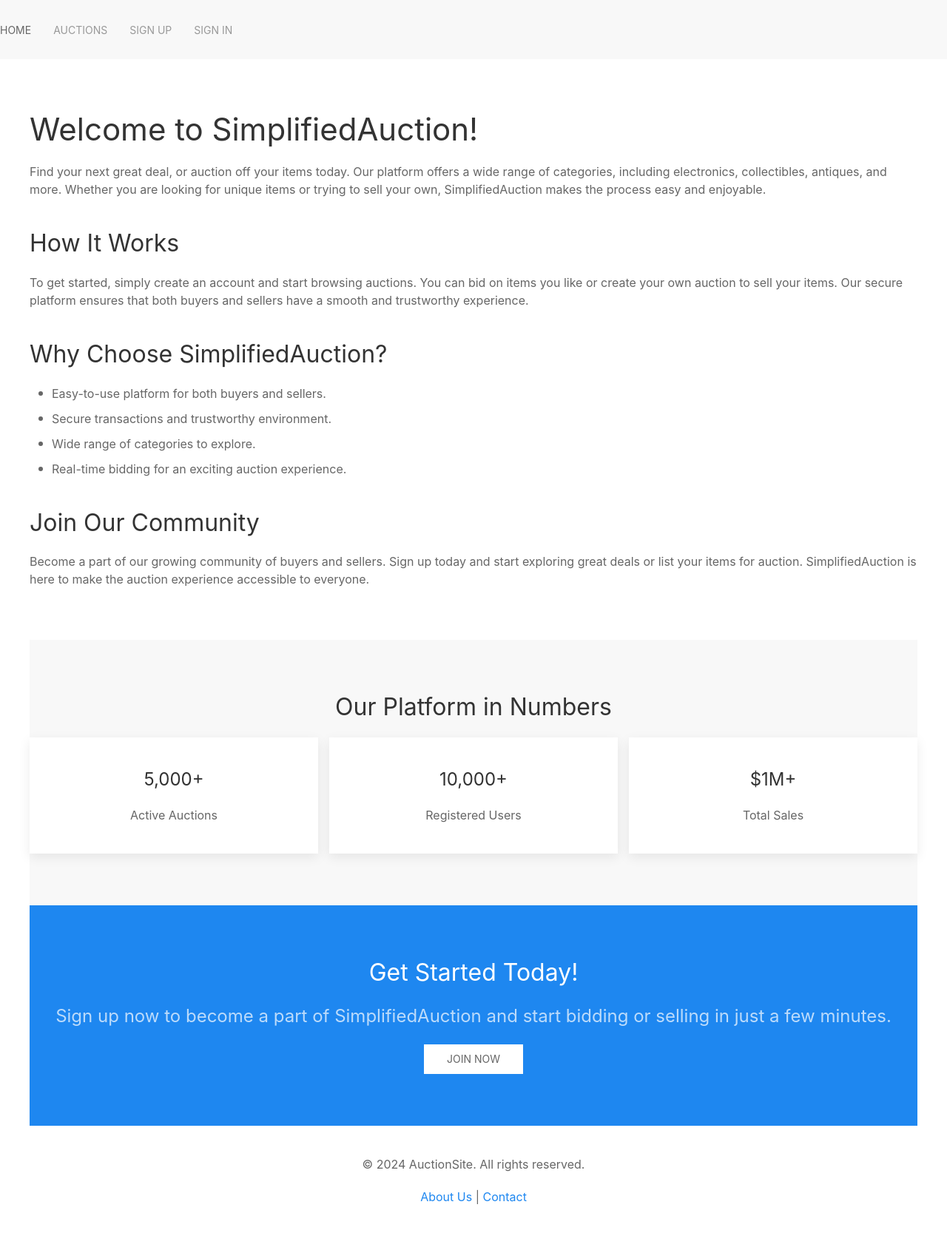
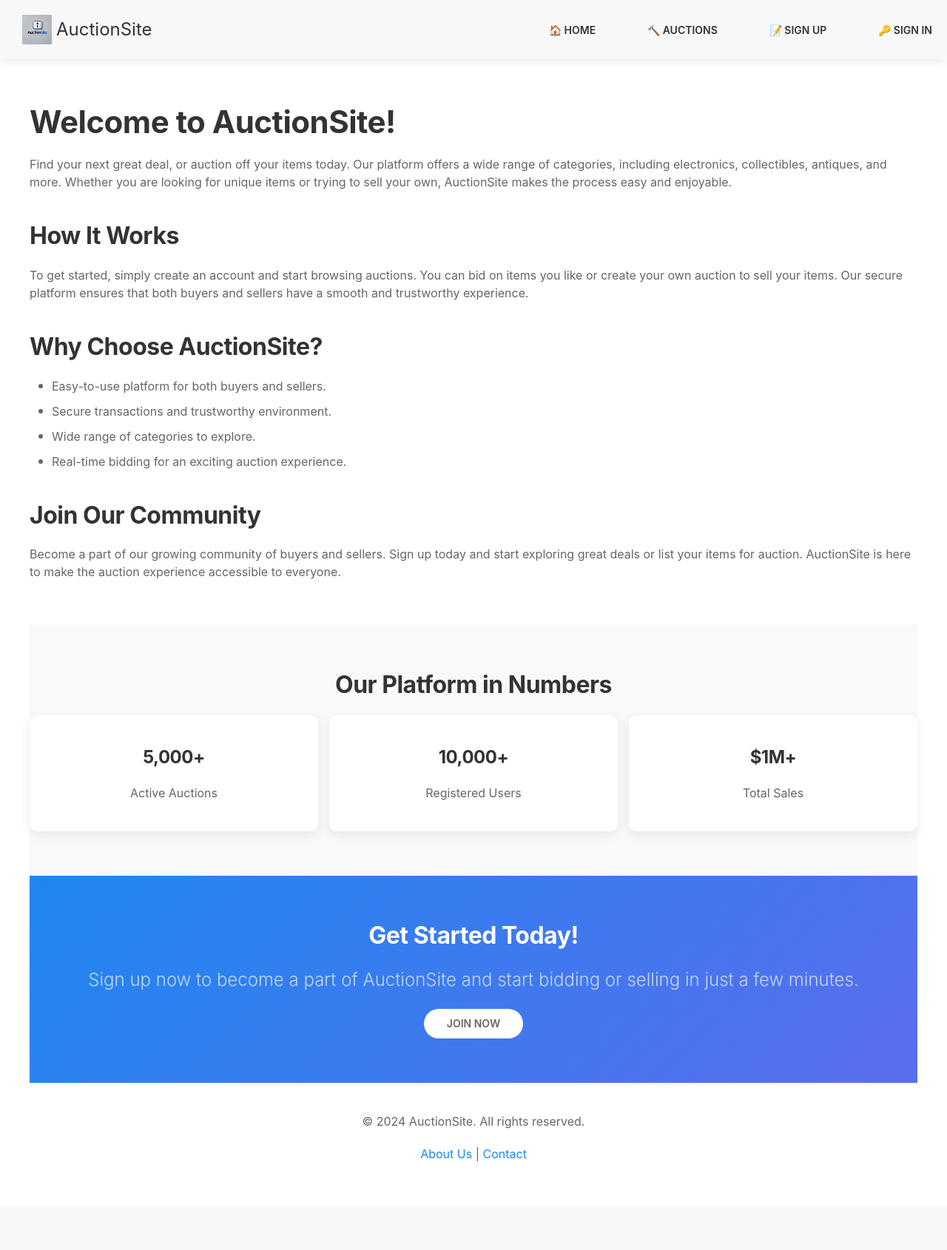
Before and after one commit to tursunbekzat/AuctionSite, a Django app: page / in a window 1280 px wide. Shown: the whole page at 74% size. After the commit the page ends 1570 px from the top, so only its background shows below. Run offline with Django 5.2, Linux system fonts and the light colour scheme.

Commit message:
Styled Homepage

```diff
--- /dev/null
+++ b/AS/core/static/css/custom.css
@@ -0,0 +1,97 @@
+  /* Custom styles for navbar */
+  .uk-navbar-container {
+      background-color: #ffffff;
+      box-shadow: 0 4px 12px rgba(0,0,0,0.08);
+  }
+
+  .uk-navbar-left {
+      margin-left: 30px;
+  }
+
+  .uk-navbar-nav > li > a {
+      color: #333;
+      font-weight: 600;
+      text-transform: uppercase;
+      padding: 0 20px;
+      transition: all 0.3s ease;
+  }
+
+  .uk-navbar-nav > li:hover > a,
+  .uk-navbar-nav > li > a:focus {
+      color: #1e87f0;
+      background-color: rgba(30, 135, 240, 0.1);
+      transform: translateY(-2px);
+  }
+
+  .uk-navbar-nav > li.uk-active > a {
+      color: #1e87f0;
+      border-bottom: 2px solid #1e87f0;
+  }
+
+  /* Responsive adjustments */
+  @media (max-width: 960px) {
+      .uk-navbar-left {
+          margin-left: 15px;
+      }
+
+      .uk-navbar-nav > li > a {
+          padding: 0 15px;
+      }
+  }
+
+  /* Modern card styles */
+  .uk-card {
+      border-radius: 10px;
+      transition: all 0.3s ease;
+  }
+
+  .uk-card:hover {
+      transform: translateY(-5px);
+      box-shadow: 0 10px 20px rgba(0,0,0,0.1);
+  }
+
+  /* Enhance typography */
+  h1, h2, h3 {
+      font-weight: 700;
+      letter-spacing: -0.5px;
+  }
+
+  .uk-text-lead {
+      font-weight: 300;
+      line-height: 1.6;
+  }
+
+  /* Improve button styles */
+  .uk-button {
+      border-radius: 30px;
+      text-transform: uppercase;
+      font-weight: 600;
+      transition: all 0.3s ease;
+  }
+
+  .uk-button:hover {
+      transform: translateY(-2px);
+      box-shadow: 0 4px 8px rgba(0,0,0,0.1);
+  }
+
+  /* Add subtle animations */
+  .uk-animation-slide-top {
+      animation-duration: 0.8s;
+  }
+
+  .uk-animation-fade {
+      animation-duration: 1s;
+  }
+
+  /* Enhance section styles */
+  .uk-section {
+      padding: 60px 0;
+  }
+
+  .uk-section-muted {
+      background-color: #f8f9fa;
+  }
+
+  .uk-section-primary {
+      background: linear-gradient(135deg, #1e87f0, #5b6dee);
+  }
--- a/AS/templates/base.html
+++ b/AS/templates/base.html
@@ -6,8 +6,10 @@
     <meta charset="UTF-8">
     <meta name="viewport" content="width=device-width, initial-scale=1.0">
     <meta http-equiv="X-UA-Compatible" content="ie=edge">
-    <title>{% block title %}SimplifiedAuction{% endblock %}</title>
+    <title>{% block title %}AuctionSite{% endblock %}</title>
     <link rel="stylesheet" href="{% static 'css/uikit.min.css' %}">
+    <link rel="stylesheet" href="{% static 'css/custom.css' %}">
+    {% block extra_css %}{% endblock extra_css %}
 </head>
 
 <body>
@@ -15,28 +17,23 @@
     <!-- Navigation Bar -->
     <nav class="uk-navbar-container" uk-navbar>
         <div class="uk-navbar-left">
+            <a class="uk-navbar-item uk-logo" href="#">
+                <img src="{% static 'images/logo.png' %}" alt="Logo" width="40" height="40">
+                AuctionSite
+            </a>
+        </div>
+        <div class="uk-navbar-right">
             <ul class="uk-navbar-nav">
-                {% comment %}<li><a href="{% url 'home' %}">Home</a></li>
-                <li><a href="{% url 'auctions' %}">Auctions</a></li>
-                <li><a href="{% url 'signup' %}">Sign Up</a></li>
-                <li><a href="{% url 'login' %}">Sign In</a></li>
+                <li><a href="#">🏠 Home</a></li>
+                <li><a href="#">🔨 Auctions</a></li>
+                <li><a href="#">📝 Sign Up</a></li>
+                <li><a href="#">🔑 Sign In</a></li>
                 {% if user.is_authenticated %}
-                <li><a href="{% url 'create_auction' %}">Create Auction</a></li>
-                <li><a href="{% url 'profile' %}">My Profile</a></li>
-                <li><a href="{% url 'my_auction' %}">My Auction</a></li>
-                <li><a href="{% url 'my_bids' %}">My Bids</a></li>
-                <li><a href="{% url 'logout' %}">Sign Out</a></li>
-                {% endif %}{% endcomment %}
-                <li><a href="#">Home</a></li>
-                <li><a href="#">Auctions</a></li>
-                <li><a href="#">Sign Up</a></li>
-                <li><a href="#">Sign In</a></li>
-                {% if user.is_authenticated %}
-                <li><a href="#">Create Auction</a></li>
-                <li><a href="#">My Profile</a></li>
-                <li><a href="#">My Auction</a></li>
-                <li><a href="#">My Bids</a></li>
-                <li><a href="#">Sign Out</a></li>
+                <li><a href="#">➕ Create Auction</a></li>
+                <li><a href="#">👤 My Profile</a></li>
+                <li><a href="#">📦 My Auction</a></li>
+                <li><a href="#">💰 My Bids</a></li>
+                <li><a href="#">🚪 Sign Out</a></li>
                 {% endif %}
             </ul>
         </div>
@@ -54,7 +51,7 @@
     {% block footer %}
     <!-- Footer -->
     <footer class="uk-text-center uk-padding">
-        <p>&copy; 2024 AuctionSite. All rights reserved.</p>
+        <p>© 2024 AuctionSite. All rights reserved.</p>
         <p><a href="#">About Us</a> | <a href="#">Contact</a></p>
     </footer>
     {% endblock footer %}
--- a/AS/templates/core/index.html
+++ b/AS/templates/core/index.html
@@ -1,21 +1,27 @@
 {% extends 'base.html' %}
 
-{% block title %}Home - SimplifiedAuction{% endblock %}
+{% load static %}
+
+{% block title %}Home - AuctionSite{% endblock %}
 
 {% block navbar %}
     {{ block.super }}
 {% endblock navbar %}
 
+{% block extra_css %}
+    <link rel="stylesheet" href="{% static 'css/custom.css' %}">
+{% endblock extra_css %}
+
 {% block content %}
     <div class="uk-section uk-section-default">
         <div class="uk-container">
-            <h1>Welcome to SimplifiedAuction!</h1>
-            <p>Find your next great deal, or auction off your items today. Our platform offers a wide range of categories, including electronics, collectibles, antiques, and more. Whether you are looking for unique items or trying to sell your own, SimplifiedAuction makes the process easy and enjoyable.</p>
+            <h1>Welcome to AuctionSite!</h1>
+            <p>Find your next great deal, or auction off your items today. Our platform offers a wide range of categories, including electronics, collectibles, antiques, and more. Whether you are looking for unique items or trying to sell your own, AuctionSite makes the process easy and enjoyable.</p>
 
             <h2>How It Works</h2>
             <p>To get started, simply create an account and start browsing auctions. You can bid on items you like or create your own auction to sell your items. Our secure platform ensures that both buyers and sellers have a smooth and trustworthy experience.</p>
 
-            <h2>Why Choose SimplifiedAuction?</h2>
+            <h2>Why Choose AuctionSite?</h2>
             <ul class="uk-list uk-list-bullet">
                 <li>Easy-to-use platform for both buyers and sellers.</li>
                 <li>Secure transactions and trustworthy environment.</li>
@@ -24,7 +30,7 @@
             </ul>
 
             <h2>Join Our Community</h2>
-            <p>Become a part of our growing community of buyers and sellers. Sign up today and start exploring great deals or list your items for auction. SimplifiedAuction is here to make the auction experience accessible to everyone.</p>
+            <p>Become a part of our growing community of buyers and sellers. Sign up today and start exploring great deals or list your items for auction. AuctionSite is here to make the auction experience accessible to everyone.</p>
         </div>
     </div>
 
@@ -57,7 +63,7 @@
     <div class="uk-section uk-section-primary uk-light">
         <div class="uk-container uk-text-center">
             <h2>Get Started Today!</h2>
-            <p class="uk-text-lead">Sign up now to become a part of SimplifiedAuction and start bidding or selling in just a few minutes.</p>
+            <p class="uk-text-lead">Sign up now to become a part of AuctionSite and start bidding or selling in just a few minutes.</p>
             <a href="#" class="uk-button uk-button-secondary uk-animation-fade">Join Now</a>
         </div>
     </div>
```
Also changed, not shown: AS/core/static/images/logo.png (added).
